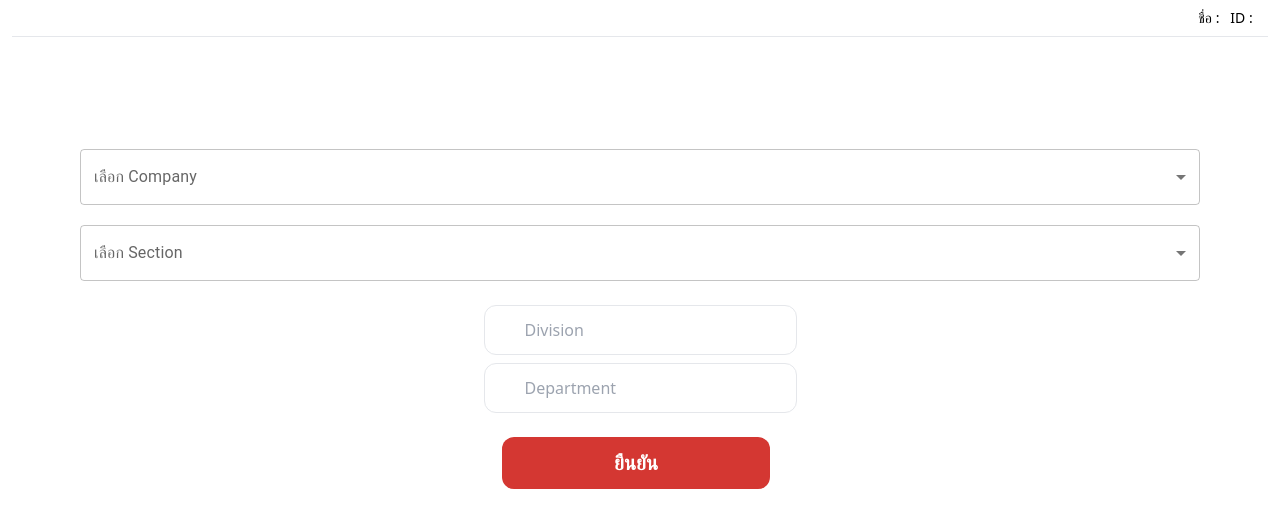
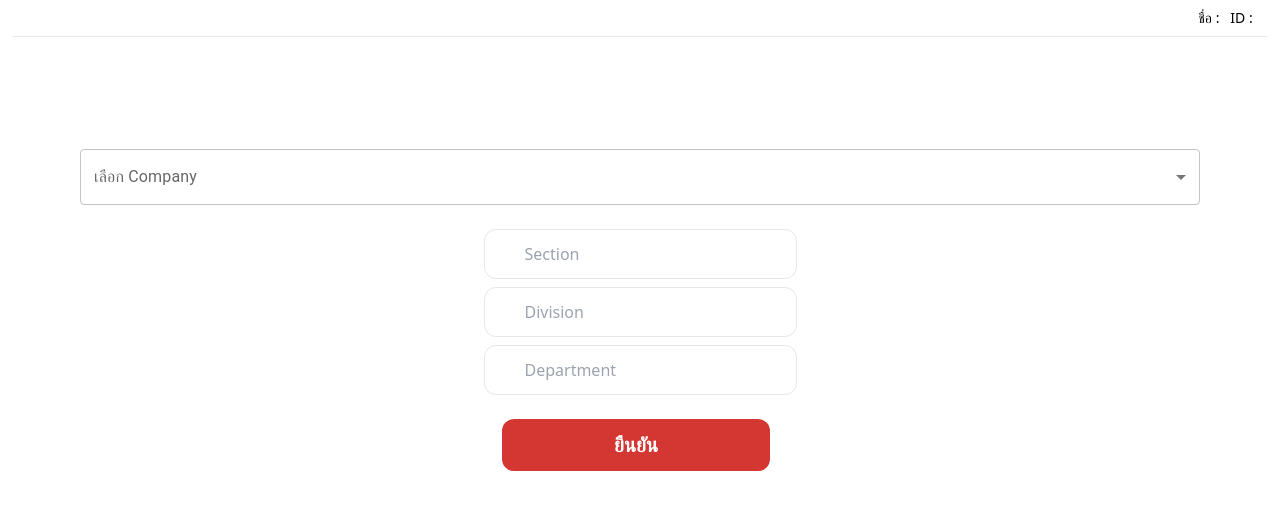
Before and after one commit to pakaponzamak/SQL_E-Booking, a Next.js app: page /tr_course/plant_select in a window 1280 px wide. Shown: the top 528 px of the page. Built offline with nearby package versions, Linux system fonts and the light colour scheme.

Commit message:
Minor design Fix

```diff
--- a/src/pages/admin_TRcourse/admin_insert.js
+++ b/src/pages/admin_TRcourse/admin_insert.js
@@ -11,7 +11,7 @@ const roboto = Roboto({
   subsets: ["latin"],
   weight: ["100", "300", "400", "500", "700", "900"],
 });
-import startFireBase from "../../firebase/firebase_conf";
+
 
 const bai = Bai_Jamjuree({
   subsets: ["latin"],
--- a/src/pages/admin_TRcourse/tr_admin_users.js
+++ b/src/pages/admin_TRcourse/tr_admin_users.js
@@ -422,7 +422,7 @@ export default function TRusers() {
                     </div>} </div>
           <div className="border-b border-gray-800 mb-4"></div>
           <div className="text-center items-center">
-            <div className="grid grid-cols-6 gap-3 mx-10 text-center font-bold">
+            <div className="grid grid-cols-7 gap-3 mx-10 text-center font-bold">
               <div>รหัสพนักงาน</div>
               <div>ชื่อ - นามสกุล</div>
               <div>Company</div>
--- a/src/pages/admin_health/hc_admin_users.js
+++ b/src/pages/admin_health/hc_admin_users.js
@@ -404,7 +404,7 @@ export default function TRusers() {
               .sort((a, b) => (a.checkInTime < b.checkInTime ? 1 : -1))
               .map((user) => (
                 <div
-                  className="grid grid-cols-7 gap-3 mx-5 my-5 "
+                  className="grid grid-cols-6 gap-3 mx-5 my-5 "
                   key={user.health_id}
                 >
                   <div className="col-span-1"><strong>{user.user_id?.toUpperCase()}</strong></div>
--- a/src/pages/api/course/course_count_api.js
+++ b/src/pages/api/course/course_count_api.js
@@ -10,7 +10,6 @@ async function executeQuery(query, values) {
     connection.release();
   }
 }
-
 // Now you can use executeQuery to run MySQL queries
 const getCourseCount = async () => {
   const query = `
--- a/src/pages/api/index_api/index_api.js
+++ b/src/pages/api/index_api/index_api.js
@@ -47,7 +47,7 @@ export default async function health(req,res)
       const user = await checkCredential(employeeId, firstName);
 
       if (user.length === 0) {
-        // No admin data found in the database
+
         res.status(401).json({ message: "Unauthorized" });
         return;
       }
--- a/src/pages/tr_course/TRcalendar.js
+++ b/src/pages/tr_course/TRcalendar.js
@@ -97,7 +97,7 @@ export default function Calendar() {
 
   const helpHandler = () => {
     Swal.fire({
-        title: "เนื้อหายอดนิยม",
+        title: " ช่วยเหลือ",
         html: `
           <b><u>TMC 1:หลักสูตรจัดการเงินพื้นฐาน</u></b> <br>
           <b>วัตถุประสงค์:</b> เพื่อจัดการเงินให้เป็นระเบียบ บริหารสภาพคล่อง จัดการภาระหนี้สิน <br>
--- a/src/pages/tr_course/plant_select.js
+++ b/src/pages/tr_course/plant_select.js
@@ -87,24 +87,21 @@ export default function DropdownMenu() {
         )}
       </div>
 
-      <div className="mx-20 my-5">
-        <Box sx={{}}>
-          <FormControl fullWidth>
-            <InputLabel id="demo-simple-select-label">เลือก Section</InputLabel>
-            <Select
-              labelId="demo-simple-select-label"
-              id="demo-simple-select"
-              value={section}
-              label="เลือก Section"
-              onChange={(e) => setSection(e.target.value)}
-            >
-              <MenuItem value={"Section"}>AR</MenuItem>
-            </Select>
-          </FormControl>
-        </Box>
-      </div>
+
 
       <div className="text-center">
+      <div>
+          <div></div>
+          <input
+            className=" px-10 py-3 rounded-xl m-1 border"
+            placeholder="Section"
+            type="text"
+            name="division"
+            id="division"
+            required="required"
+            onChange={(e) => setSection(e.target.value)}
+          ></input>
+        </div>
         <div>
           <div></div>
           <input
```
